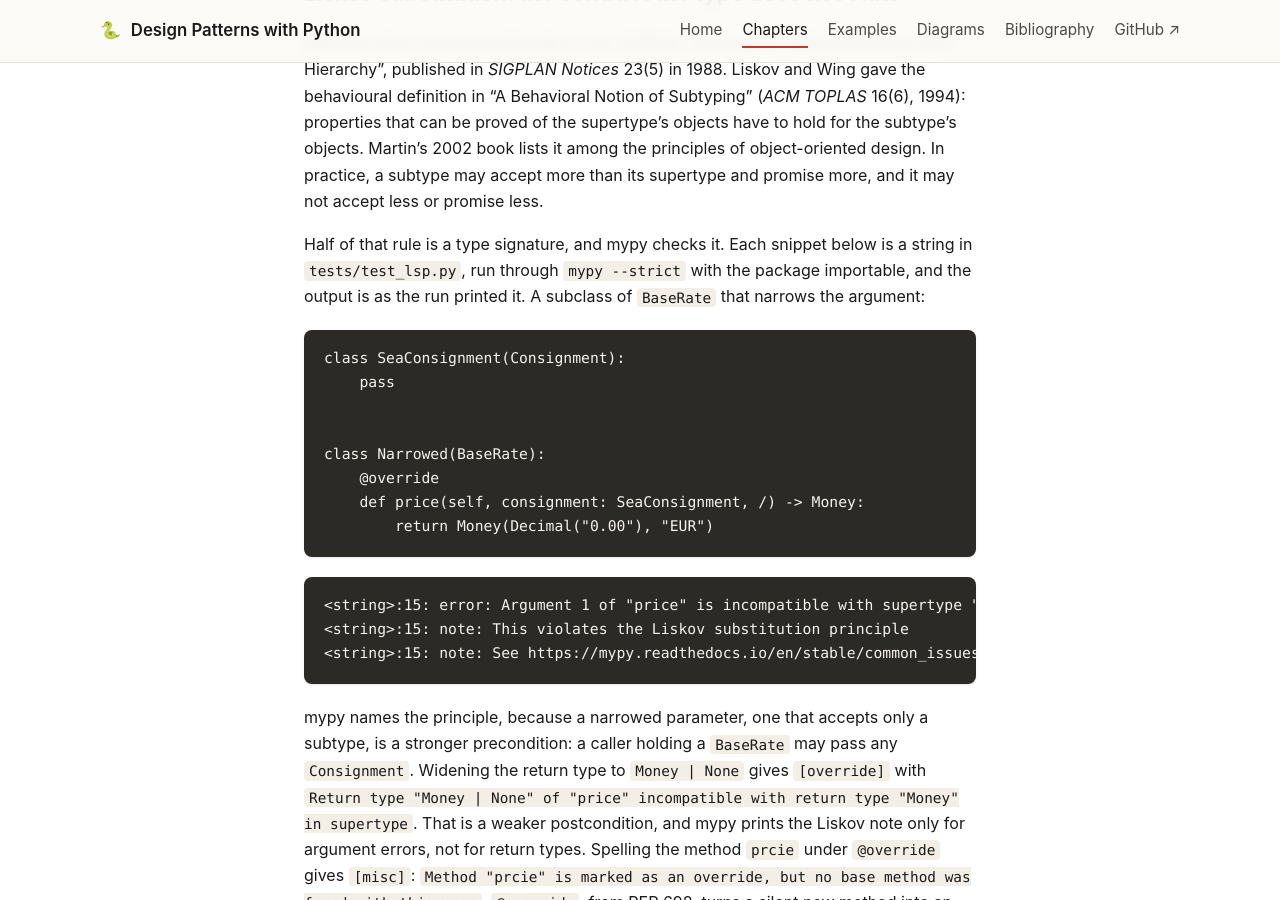
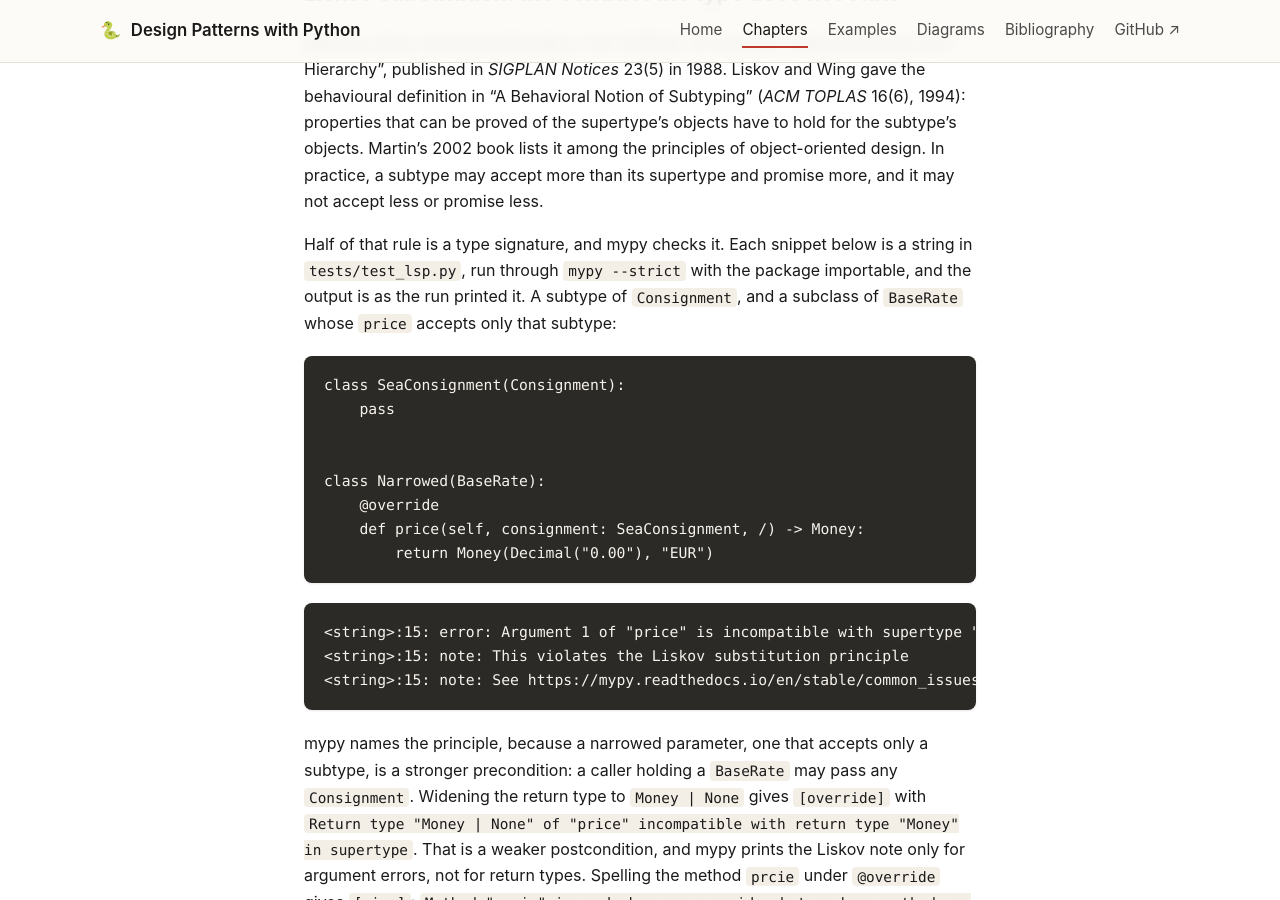
Before and after one commit to patterncatalyst/design-patterns-with-python, a Jekyll site: the page built from _docs/05-srp-ocp-lsp.md, in a window 1280 px wide and 900 px high, scrolled down 5743 px. Built offline with Jekyll 4.4.1, drawn with Linux system fonts in a browser that asks for light colours; some of the changed text lies outside the part shown.

Commit message:
fix(r03): repair round 2 (comma splice, snippet lead-in, README count)

````diff
--- a/_docs/05-srp-ocp-lsp.md
+++ b/_docs/05-srp-ocp-lsp.md
@@ -118,7 +118,7 @@ The failure mode is the missing rule. A destination with no entry is a `RatingEr
 
 Barbara Liskov introduced the idea in her OOPSLA '87 keynote, "Data Abstraction and Hierarchy", published in *SIGPLAN Notices* 23(5) in 1988. Liskov and Wing gave the behavioural definition in "A Behavioral Notion of Subtyping" (*ACM TOPLAS* 16(6), 1994): properties that can be proved of the supertype's objects have to hold for the subtype's objects. Martin's 2002 book lists it among the principles of object-oriented design. In practice, a subtype may accept more than its supertype and promise more, and it may not accept less or promise less.
 
-Half of that rule is a type signature, and mypy checks it. Each snippet below is a string in `tests/test_lsp.py`, run through `mypy --strict` with the package importable, and the output is as the run printed it. A subclass of `BaseRate` that narrows the argument:
+Half of that rule is a type signature, and mypy checks it. Each snippet below is a string in `tests/test_lsp.py`, run through `mypy --strict` with the package importable, and the output is as the run printed it. A subtype of `Consignment`, and a subclass of `BaseRate` whose `price` accepts only that subtype:
 
 ```python
 class SeaConsignment(Consignment):
@@ -153,7 +153,7 @@ class AsiaOnlyRate(BaseRate):
         return super().price(consignment)
 ```
 
-The other, `DollarRate`, is a structural class that returns `Money(Decimal("10.00"), "USD")` and so weakens a postcondition. `test_mypy_cannot_see_a_behavioural_violation` passes copies of both to `quote` and gets exit status 0 with empty output. The contract suite is what fails: `rejected zone EU` for the first, `priced in USD` for the second. The suite runs against `BaseRate` and `FlatRate` as well, a calculator added later joins it with one more entry in the parametrize list.
+The other, `DollarRate`, is a structural class that returns `Money(Decimal("10.00"), "USD")` and so weakens a postcondition. `test_mypy_cannot_see_a_behavioural_violation` passes copies of both to `quote` and gets exit status 0 with empty output. The contract suite is what fails: `rejected zone EU` for the first, `priced in USD` for the second. The suite runs against `BaseRate` and `FlatRate` as well, and a calculator added later joins it with one more entry in the parametrize list.
 
 ## Where Python changes how the principles apply
 
````
Also changed, not shown: _plans/r03-plan.md (+1 -1 lines), examples/06-isp-dip-and-di-without-a-framework/README.md (+1 -1 lines).
